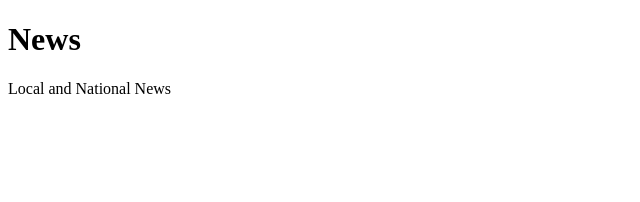
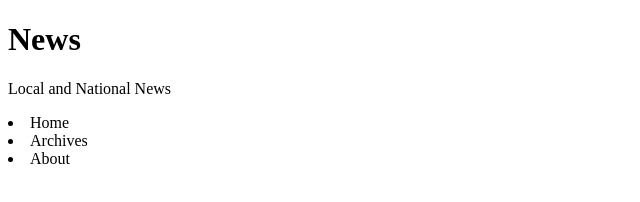
Before and after one commit to rohanvarma29/Demo, a plain HTML site: page index.html in a window 1280 px wide. Shown: the whole page, without its empty margins (0-640 px from the left). Drawn offline with Linux system fonts and the light colour scheme.

Commit message:
added nav

```diff
--- a/index.html
+++ b/index.html
@@ -10,5 +10,10 @@
         <h1>News</h1>
         <p>Local and National News</p>
     </header>
+    <nav>
+        <li><a href=""></a>Home</li>
+        <li><a href=""></a>Archives</li>
+        <li><a href=""></a>About</li>
+    </nav>
 </body>
 </html>
```
